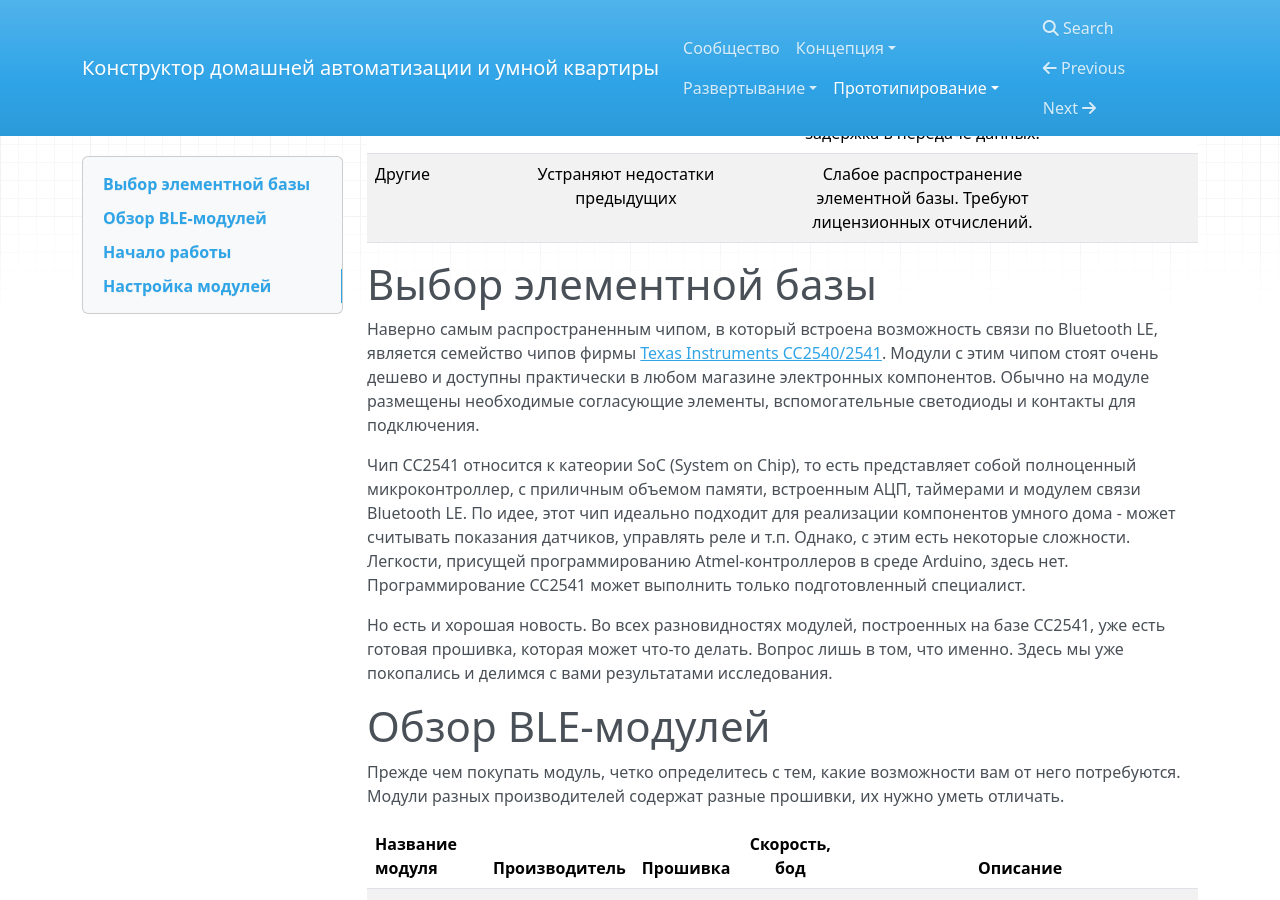
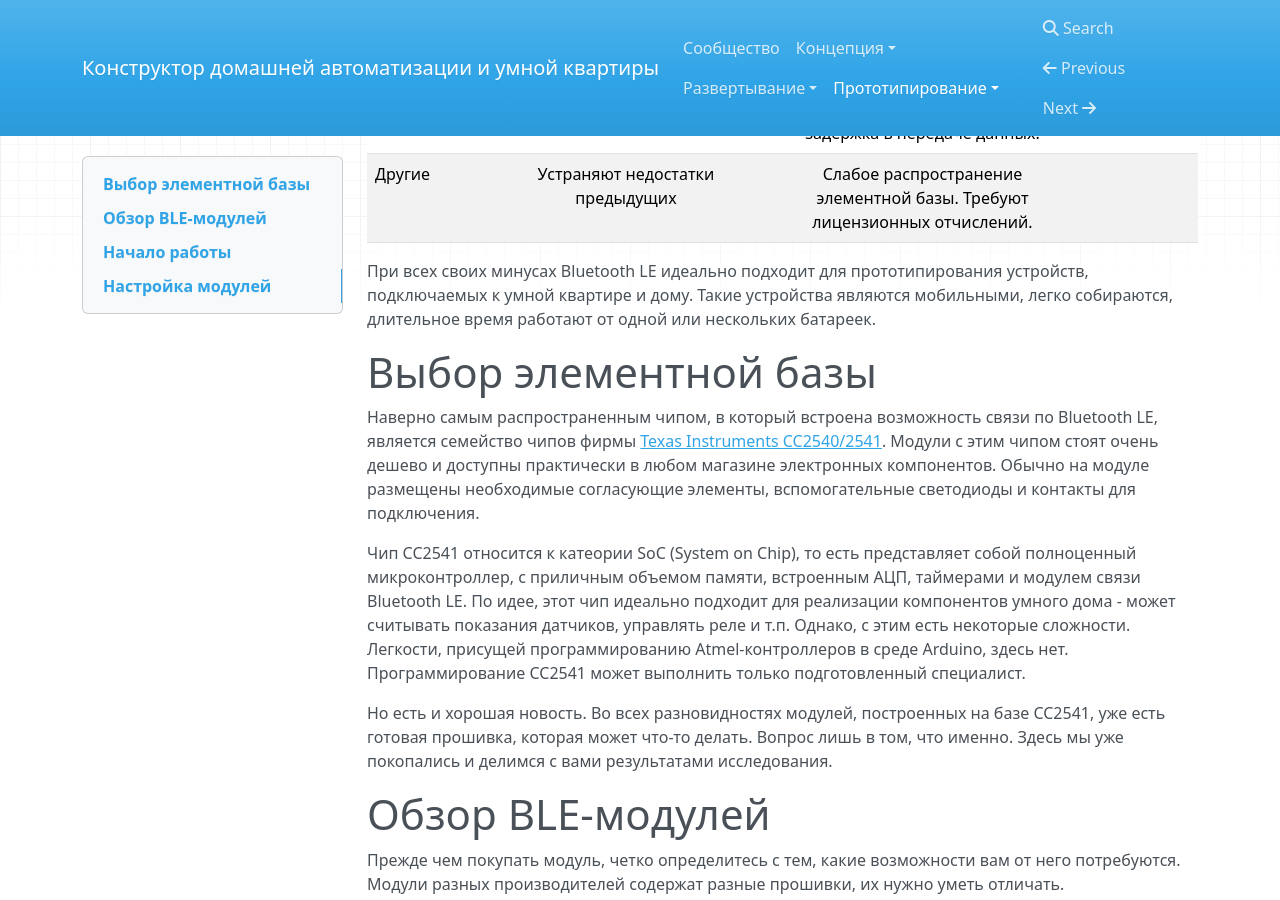
Before and after one commit to cutecare/cutecare-docs, an MkDocs documentation site: the page built from docs/Элементная база.md, in a window 1280 px wide and 900 px high, scrolled down 533 px. Built offline with MkDocs 1.6.1, drawn with Linux system fonts in a browser that asks for light colours; nearby versions of some CDN libraries; old or Windows-style settings are respelled for this version of MkDocs.

Commit message:
Update Элементная база.md

```diff
--- a/docs/Элементная база.md
+++ b/docs/Элементная база.md
@@ -10,6 +10,8 @@
 |WiFi|Высокая скорость передачи данных, есть связь с Интернет-сервисами. Приличный радиус действия.|Зависимость от параметров локальной сети. Для приема данных нужен режим HTTP-сервера.|30 мА - 200 мА|
 |Bluetooth LE|Независим от Интернета. Есть широковещательный режим. Есть готовые прошивки.|Небольшой радиус действия (10 м). Передаются небольшие объемы данных. Может быть задержка в передаче данных.|0.1 мА|
 |Другие|Устраняют недостатки предыдущих|Слабое распространение элементной базы. Требуют лицензионных отчислений.||
+
+При всех своих минусах Bluetooth LE идеально подходит для прототипирования устройств, подключаемых к умной квартире и дому. Такие устройства являются мобильными, легко собираются, длительное время работают от одной или нескольких батареек.
 
 # Выбор элементной базы
 Наверно самым распространенным чипом, в который встроена возможность связи по Bluetooth LE, является семейство чипов фирмы [Texas Instruments CC2540/2541](http://www.ti.com/lit/ug/swru271g/swru271g.pdf).
```
